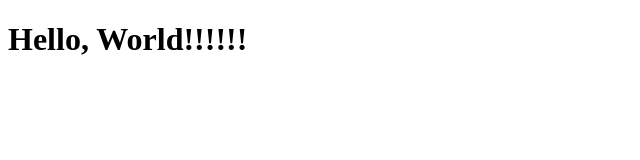
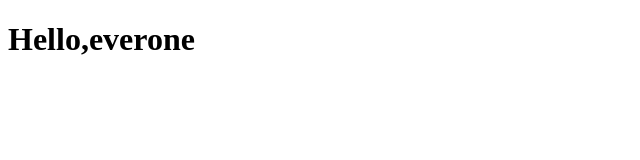
Before and after one commit to tianshaohua12321412/test, a plain HTML site: page index.html in a window 1280 px wide. Shown: the whole page, without its empty margins (0-640 px from the left). Drawn offline with Linux system fonts and the light colour scheme.

Commit message:
Update index.html

```diff
--- a/index.html
+++ b/index.html
@@ -6,6 +6,6 @@
     <title>Hello World</title>
 </head>
 <body>
-    <h1>Hello, World!!!!!!</h1>
+    <h1>Hello,everone</h1>
 </body>
 </html>
```
